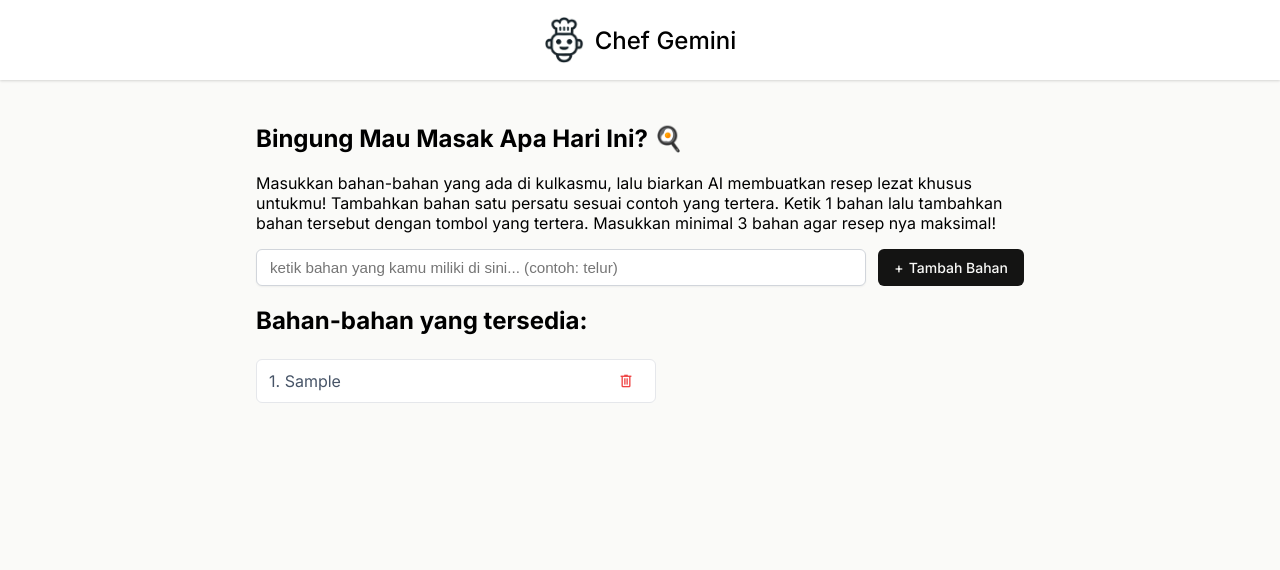
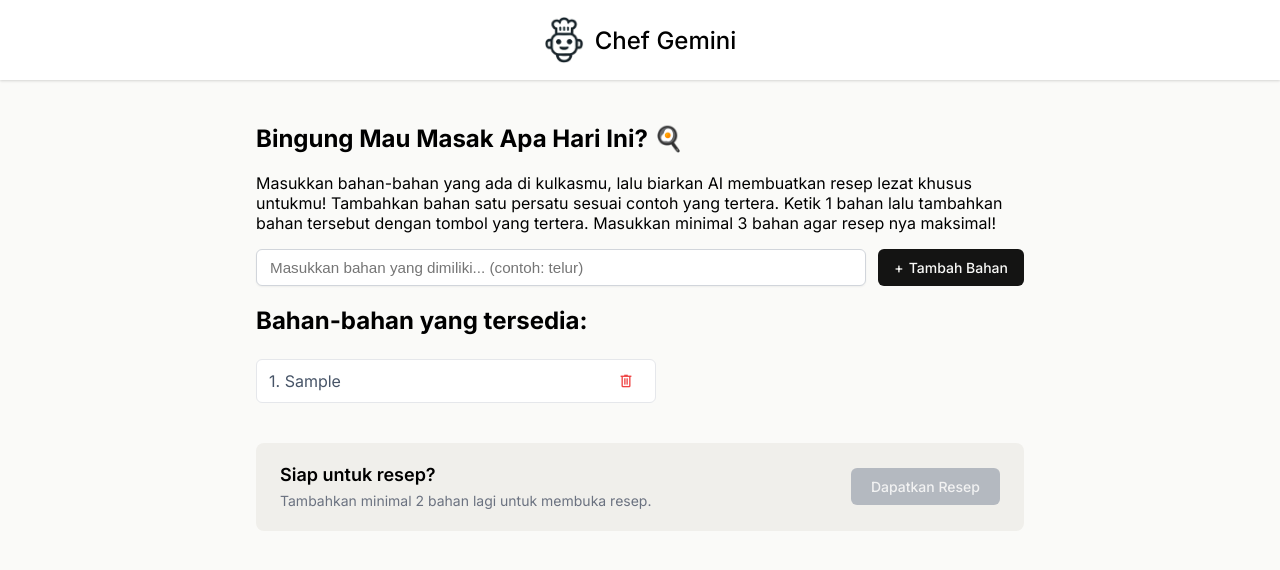
Before and after one commit to Shroii-san/chef-gemini, a React (Vite) app: page / in a window 1280 px wide. Both pictures are taken after typing "Sample" into the empty fields and a click on the button "Tambah Bahan". Shown: the top 570 px of the page. Built offline with nearby package versions, Linux system fonts and the light colour scheme.

Commit message:
make ux better

```diff
--- a/src/components/IngredientsList.jsx
+++ b/src/components/IngredientsList.jsx
@@ -17,15 +17,24 @@ export default function IngredientsList(props) {
       <ul className="ingredients-list" aria-live="polite">
         {ingredientsListItems}
       </ul>
-      {ingredientsListItems.length > 2 ? (
-        <div className="get-recipe-container">
-          <div>
-            <h3>Siap untuk resep?</h3>
-            <p>Buatlah resep berdasarkan daftar bahan Anda.</p>
-          </div>
-          <button onClick={props.getRecipe}>Dapatkan Resep</button>
+
+      {/* Selalu tampilkan container jika sudah ada bahan */}
+      <div className="get-recipe-container">
+        <div>
+          <h3>Siap untuk resep?</h3>
+          <p>
+            {ingredientsListItems.length >= 3
+              ? "Buatlah resep berdasarkan daftar bahan Anda."
+              : `Tambahkan minimal ${3 - ingredientsListItems.length} bahan lagi untuk membuka resep.`}
+          </p>
         </div>
-      ) : null}
+        <button
+          onClick={props.getRecipe}
+          disabled={ingredientsListItems.length < 3}
+        >
+          Dapatkan Resep
+        </button>
+      </div>
     </section>
   );
 }
--- a/src/components/Main.jsx
+++ b/src/components/Main.jsx
@@ -67,7 +67,7 @@ export default function Main() {
         <input
           type="text"
           aria-label="Tambahkan Bahan"
-          placeholder="ketik bahan yang kamu miliki di sini... (contoh: telur)"
+          placeholder="Masukkan bahan yang dimiliki... (contoh: telur)"
           className="add-ingredient-input"
           name="ingredient"
           required
--- a/src/index.css
+++ b/src/index.css
@@ -276,3 +276,22 @@ ul.ingredients-list > li {
     max-width: 100%;
   }
 }
+
+/* Style khusus saat tombol dalam kondisi disabled (bahan kurang dari 3) */
+.get-recipe-container button:disabled,
+.get-recipe-container button.disabled-btn {
+  background-color: #9ca3af; /* Warna abu-abu pudar */
+  color: #f3f4f6;
+  cursor: not-allowed; /* Mengubah kursor jadi simbol lingkaran/larangan */
+  box-shadow: none;
+  transform: none !important; /* Matikan efek klik/press saat disabled */
+  opacity: 0.7;
+}
+
+/* Animasi transisi halus saat tombol berubah dari disabled ke aktif */
+.get-recipe-container button {
+  transition:
+    background-color 0.3s ease,
+    transform 0.1s ease,
+    opacity 0.3s ease;
+}
```
